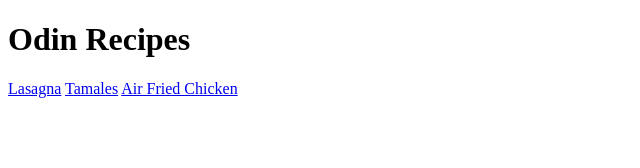
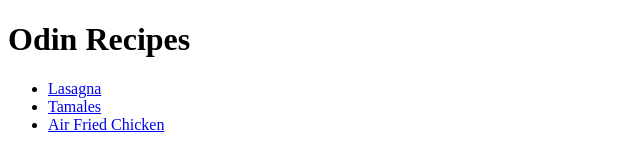
Before and after one commit to NoeRGuerra/odin-recipes, a plain HTML site: page index.html in a window 1280 px wide. Shown: the whole page, without its empty margins (0-640 px from the left). Drawn offline with Linux system fonts and the light colour scheme.

Commit message:
Order links in a list

```diff
--- a/index.html
+++ b/index.html
@@ -1,14 +1,19 @@
 <!DOCTYPE html>
 <html lang="en">
+
 <head>
     <meta charset="UTF-8">
     <meta name="viewport" content="width=device-width, initial-scale=1.0">
     <title>Index</title>
 </head>
+
 <body>
     <h1>Odin Recipes</h1>
-    <a href="recipes/lasagna.html">Lasagna</a>
-    <a href="recipes/tamales.html">Tamales</a>
-    <a href="recipes/air_fried_chicken.html">Air Fried Chicken</a>
+    <ul>
+        <li><a href="recipes/lasagna.html">Lasagna</a></li>
+        <li><a href="recipes/tamales.html">Tamales</a></li>
+        <li><a href="recipes/air_fried_chicken.html">Air Fried Chicken</a></li>
+    </ul>
 </body>
+
 </html>
```
